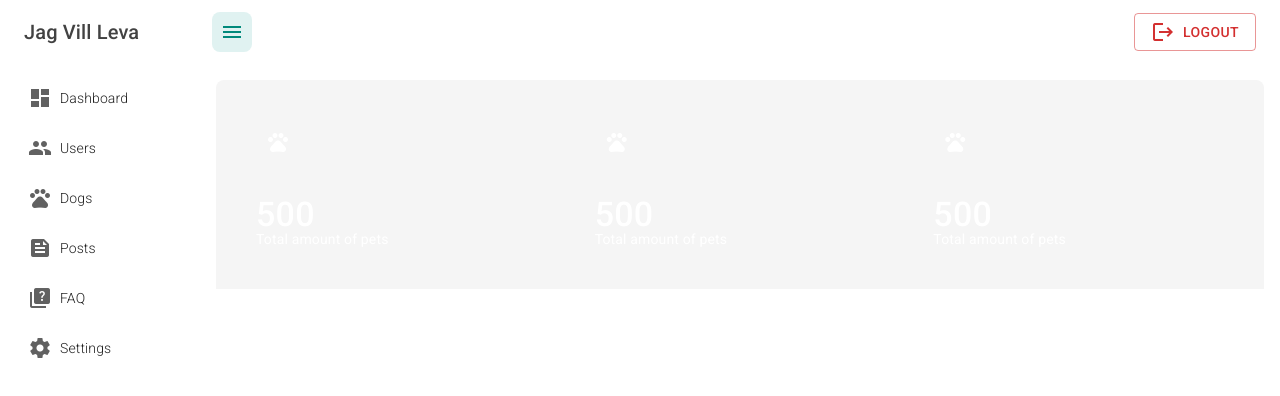
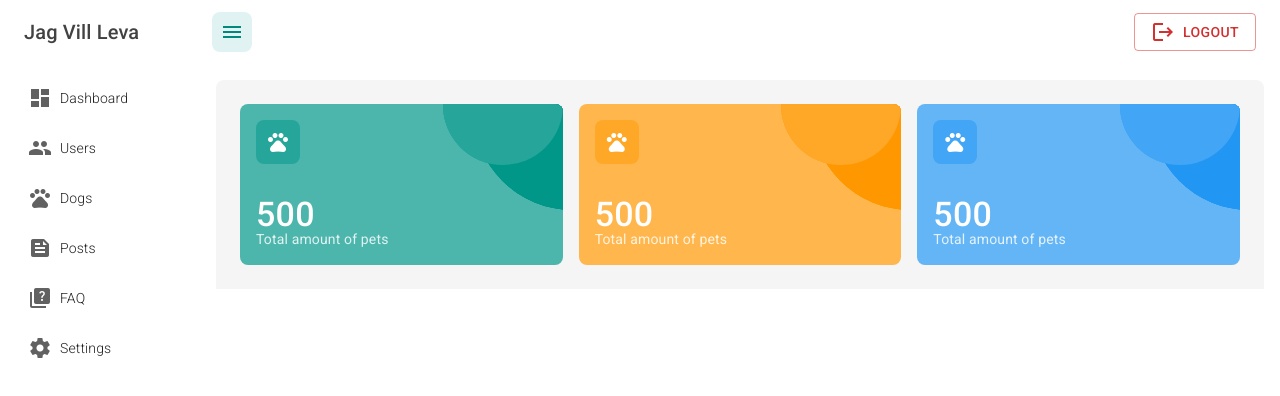
Before and after one commit to andrei-kozel/jagvillleva-frontend, a Next.js app: page /admin in a window 1280 px wide. Shown: the top 396 px of the page. Built offline with nearby package versions, Linux system fonts and the light colour scheme.

Commit message:
card color temp solution

```diff
--- a/components/Card.tsx
+++ b/components/Card.tsx
@@ -1,5 +1,6 @@
 import styled from "@emotion/styled";
 import { Icon, Typography } from "@mui/material";
+import * as colors from "@mui/material/colors";
 import { teal } from "@mui/material/colors";
 import React from "react";
 
@@ -7,7 +8,9 @@ const IconContainer = styled("div")(({ color }) => ({
   width: "44px",
   height: "44px",
   borderRadius: "8px",
-  backgroundColor: `${color}[400]`,
+  backgroundColor: color
+    ? colors[color as keyof typeof colors][400]
+    : teal[400],
   marginBotton: "30px",
   display: "flex",
   justifyContent: "center",
@@ -16,7 +19,7 @@ const IconContainer = styled("div")(({ color }) => ({
 }));
 
 const CardContainer = styled("div")(({ color }) => ({
-  backgroundColor: `${color}`[300],
+  backgroundColor: colors[color as keyof typeof colors][300],
   textAlign: "center",
   color: "white",
   display: "flex",
@@ -35,7 +38,7 @@ const CardContainer = styled("div")(({ color }) => ({
     width: "120px",
     height: "120px",
     borderRadius: "50%",
-    backgroundColor: `${color}[400]`,
+    backgroundColor: colors[color as keyof typeof colors][400],
   },
   "& ::before": {
     content: "''",
@@ -45,7 +48,7 @@ const CardContainer = styled("div")(({ color }) => ({
     width: "200px",
     height: "200px",
     borderRadius: "50%",
-    backgroundColor: `${color}[500]`,
+    backgroundColor: colors[color as keyof typeof colors][500],
   },
 }));
 
@@ -56,19 +59,19 @@ interface CardProps {
   color: string;
 }
 
-const Card: React.FC<CardProps> = ({ color, icon, title, value }) => {
+const Card: React.FC<CardProps> = ({ color = "teal", icon, title, value }) => {
   return (
     <CardContainer color={color}>
       <IconContainer color={color}>
         <Icon>{icon}</Icon>
       </IconContainer>
-      <Typography variant="h4" fontWeight={500} sx={{ color: teal }}>
+      <Typography variant="h4" fontWeight={500}>
         {value}
       </Typography>
       <Typography
         sx={{ marginTop: "-7px" }}
         variant="body2"
-        color={`${color}`[50]}
+        color={colors[color as keyof typeof colors][50]}
       >
         {title}
       </Typography>
--- a/pages/admin/index.tsx
+++ b/pages/admin/index.tsx
@@ -20,7 +20,7 @@ const Index = () => {
       </Grid>
       <Grid item xs={12} md={6} lg={4}>
         <Card
-          color="yellow"
+          color="orange"
           icon="pets"
           value={500}
           title="Total amount of pets"
```
